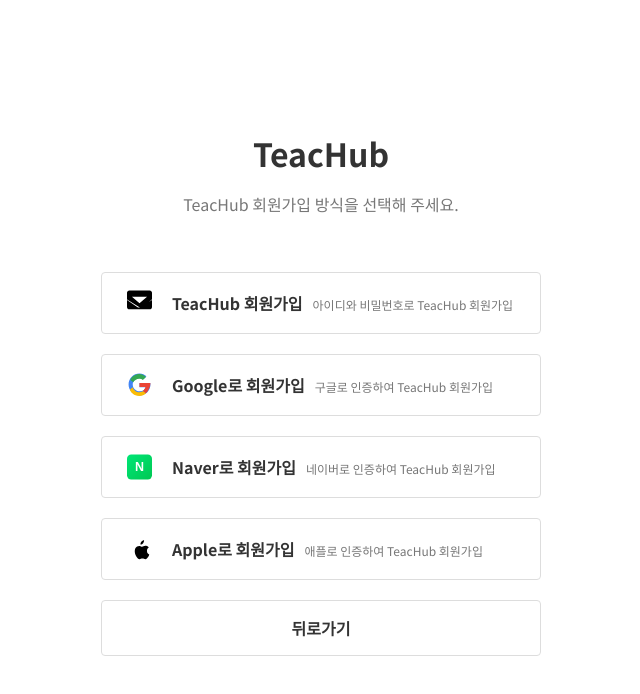
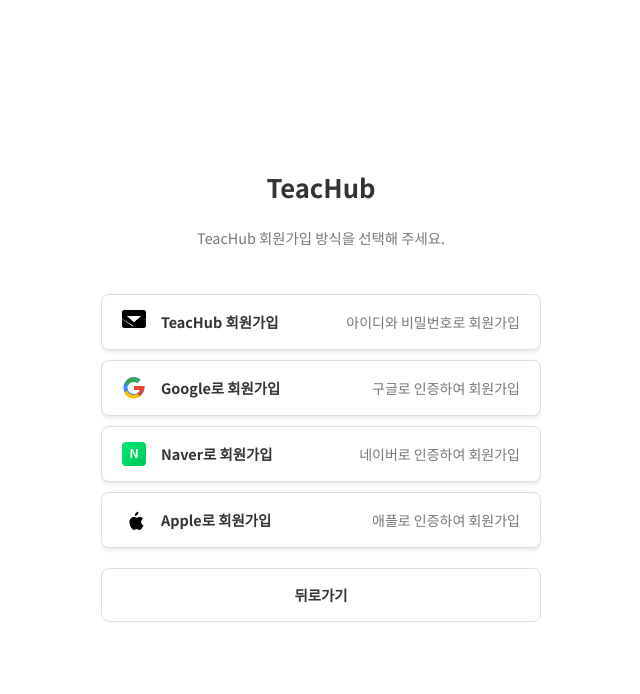
Before and after one commit to KoesJin/Daelim_LeeJaeSeok_TeamProJect, a React (Create React App) app: page /checksignuppage in a window 1280 px wide. Shown: the top 694 px of the page, without its empty margins (319-959 px from the left). Built offline with nearby package versions, Linux system fonts and the light colour scheme.

Commit message:
이메일 아이콘 위치 변경

```diff
--- a/src/css/SignUpPage/CheckSignUpPage/CheckSignUpPage.module.css
+++ b/src/css/SignUpPage/CheckSignUpPage/CheckSignUpPage.module.css
@@ -14,7 +14,7 @@
     margin: 0;
     width: 100%;
     box-sizing: border-box;
-    font-size: 1.1rem;
+    font-size: 0.9rem; /* 기본 텍스트 크기 조정 */
     color: #333; /* 기본 텍스트 색상 */
 }
 
@@ -34,8 +34,8 @@
     margin-bottom: 30px;
 }
 
-.welcomeMessage h1 {
-    font-size: 2rem; /* 로고 크기를 줄여서 더 잘 보이도록 */
+.title {
+    font-size: 1.6rem; /* TeacHub 로고 크기 */
     margin-bottom: 20px;
     color: #333;
     font-weight: bold;
@@ -43,7 +43,7 @@
 }
 
 .welcomeMessage p {
-    font-size: 16px;
+    font-size: 0.9rem; /* 기본 텍스트 크기 조정 */
     color: #777;
 }
 
@@ -59,44 +59,53 @@
 .optionButton {
     display: flex;
     align-items: center;
-    justify-content: flex-start;
-    padding: 15px;
-    margin: 10px 0;
+    justify-content: flex-start; /* 아이콘과 텍스트를 왼쪽 정렬 */
+    padding: 15px 20px; /* 버튼 내 여백을 추가하여 더 넓게 보이도록 조정 */
     background-color: white;
     border: 1px solid #ddd;
-    border-radius: 4px;
+    border-radius: 8px; /* 모서리를 둥글게 처리 */
     cursor: pointer;
-    font-size: 16px;
-    transition: background-color 0.3s ease;
-    text-align: left;
+    font-size: 1rem; /* 기본 텍스트 크기 조정 */
+    transition: background-color 0.3s ease, box-shadow 0.3s ease;
+    text-align: left; /* 텍스트를 왼쪽 정렬 */
+    box-shadow: 0px 2px 4px rgba(0, 0, 0, 0.1); /* 버튼에 가벼운 그림자 추가 */
+    margin-bottom: 10px; /* 버튼 간의 간격 조정 */
+    width: 100%; /* 버튼의 너비를 부모 컨테이너에 맞춤 */
+    white-space: nowrap; /* 텍스트 줄바꿈 방지 */
+    overflow: hidden; /* 텍스트가 넘칠 경우 숨김 */
+    text-overflow: ellipsis; /* 넘친 텍스트에 생략(...) 표시 */
 }
 
-/* CheckSignUpPage.module.css */
-
 .optionButton svg {
-    margin-right: 20px;
-    margin-left: 10px;
-    width: 25px;
-    height: 30px;
+    margin-right: 15px;
+    font-size: 1.5rem; /* 아이콘 크기 */
 }
 
 .optionButton:hover {
     background-color: #f7f7f7;
 }
 
-/* 메인 텍스트 스타일 */
+/* 텍스트 컨테이너 */
+.textContainer {
+    display: flex;
+    flex-direction: row;
+    align-items: center;
+    justify-content: space-between;
+    flex-grow: 1; /* 텍스트 부분이 남은 공간을 채우도록 설정 */
+    text-align: left; /* 텍스트를 왼쪽 정렬 */
+}
+
 .mainText {
-    font-size: 16px;
+    font-size: 0.9rem; /* 기본 텍스트 크기 조정 */
     font-weight: bold;
     color: #333;
-    margin-bottom: 4px; /* 메인 텍스트와 서브 텍스트 사이의 간격 */
 }
 
-/* 서브 텍스트 스타일 */
 .subText {
-    font-size: 12px;
+    font-size: 0.875rem; /* 서브 텍스트 크기 */
     color: #777;
-    margin-left: 10px;
+    margin-left: 10px; /* 서브텍스트를 메인텍스트 오른쪽으로 이동 */
+    flex-shrink: 0; /* 서브 텍스트가 줄어들지 않도록 설정 */
 }
 
 .backButton {
@@ -107,11 +116,11 @@
     margin: 10px 0;
     background-color: white;
     border: 1px solid #ddd;
-    border-radius: 4px;
+    border-radius: 8px; /* 모서리를 둥글게 처리 */
     cursor: pointer;
-    font-size: 16px;
+    font-size: 0.9rem; /* 기본 텍스트 크기 조정 */
     transition: background-color 0.3s ease;
-    text-align: left;
+    text-align: center;
 }
 
 .backButton:hover {
--- a/src/page/SignUp/CheckSignUpPage.jsx
+++ b/src/page/SignUp/CheckSignUpPage.jsx
@@ -19,36 +19,36 @@ function CheckSignUpPage() {
             <div className={styles.SignUpBody}>
                 <div className={styles.container}>
                     <div className={styles.welcomeMessage}>
-                        <h1>TeacHub</h1>
+                        <div className={styles.title}>TeacHub</div>
                         <p>TeacHub 회원가입 방식을 선택해 주세요.</p>
                     </div>
                     <div className={styles.signupOptions}>
                         <button className={styles.optionButton} onClick={handleSignUpWithEmail}>
                             <EmailIcon className={styles.icon} />
-                            <div>
+                            <div className={styles.textContainer}>
                                 <span className={styles.mainText}>TeacHub 회원가입</span>
-                                <span className={styles.subText}>아이디와 비밀번호로 TeacHub 회원가입</span>
+                                <span className={styles.subText}>아이디와 비밀번호로 회원가입</span>
                             </div>
                         </button>
                         <button className={styles.optionButton}>
                             <GoogleIcon className={styles.icon} />
-                            <div>
+                            <div className={styles.textContainer}>
                                 <span className={styles.mainText}>Google로 회원가입</span>
-                                <span className={styles.subText}>구글로 인증하여 TeacHub 회원가입</span>
+                                <span className={styles.subText}>구글로 인증하여 회원가입</span>
                             </div>
                         </button>
                         <button className={styles.optionButton}>
                             <NaverIcon className={styles.icon} />
-                            <div>
+                            <div className={styles.textContainer}>
                                 <span className={styles.mainText}>Naver로 회원가입</span>
-                                <span className={styles.subText}>네이버로 인증하여 TeacHub 회원가입</span>
+                                <span className={styles.subText}>네이버로 인증하여 회원가입</span>
                             </div>
                         </button>
                         <button className={styles.optionButton}>
                             <AppleIcon className={styles.icon} />
-                            <div>
+                            <div className={styles.textContainer}>
                                 <span className={styles.mainText}>Apple로 회원가입</span>
-                                <span className={styles.subText}>애플로 인증하여 TeacHub 회원가입</span>
+                                <span className={styles.subText}>애플로 인증하여 회원가입</span>
                             </div>
                         </button>
                         <button className={styles.backButton} onClick={() => navigate('/')}>
```
Also changed, not shown: src/svg/CheckSignUpPage/EmailIcon.jsx (added, +13 -0 lines).
